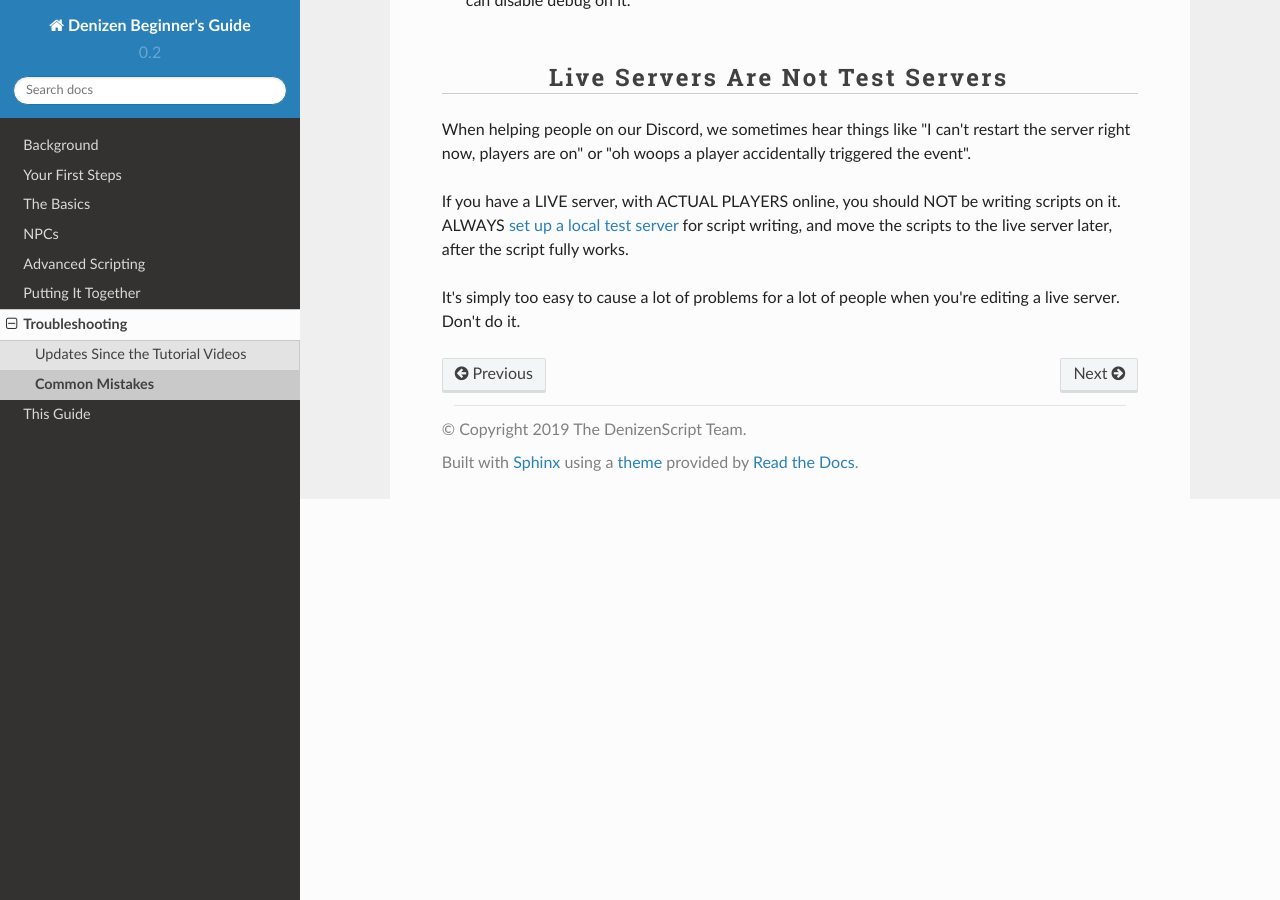
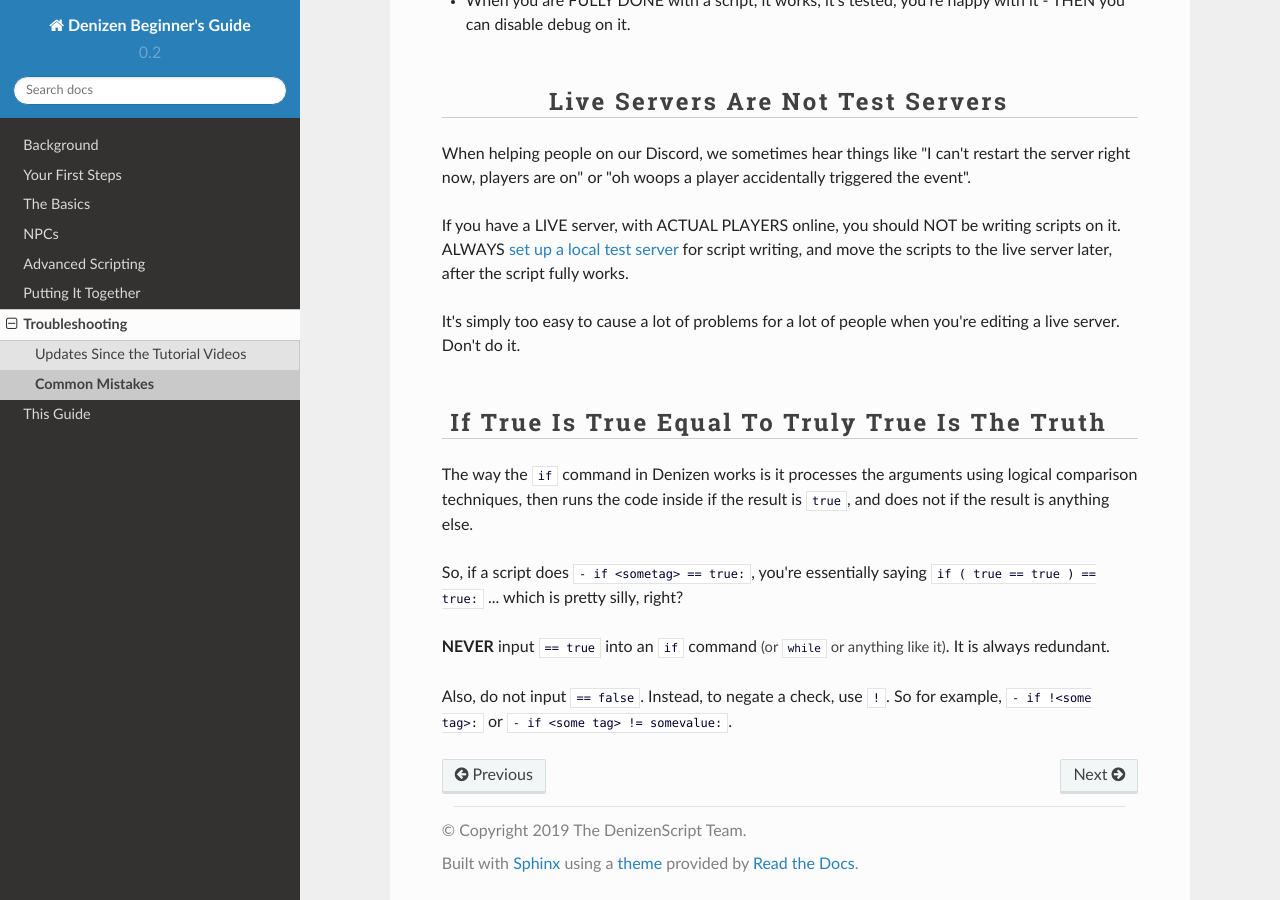
Before and after one commit to DenizenScript/Denizen-Beginners-Guide, a Sphinx documentation site: the page built from source/guides/troubleshooting/common-mistakes.md, in a window 1280 px wide and 900 px high, scrolled down 10225 px. Built offline with Sphinx 7.4.7 and the Read the Docs theme 2.0.0, drawn with Linux system fonts in a browser that asks for light colours; some of the changed text lies outside the part shown.

Commit message:
"== true" writeup

```diff
--- a/source/guides/troubleshooting/common-mistakes.md
+++ b/source/guides/troubleshooting/common-mistakes.md
@@ -264,3 +264,13 @@ When helping people on our Discord, we sometimes hear things like "I can't resta
 If you have a LIVE server, with ACTUAL PLAYERS online, you should NOT be writing scripts on it. ALWAYS [set up a local test server](/guides/first-steps/local-test-server) for script writing, and move the scripts to the live server later, after the script fully works.
 
 It's simply too easy to cause a lot of problems for a lot of people when you're editing a live server. Don't do it.
+
+### If True Is True Equal To Truly True Is The Truth
+
+The way the `if` command in Denizen works is it processes the arguments using logical comparison techniques, then runs the code inside if the result is `true`, and does not if the result is anything else.
+
+So, if a script does `- if <sometag> == true:`, you're essentially saying `if ( true == true ) == true:` ... which is pretty silly, right?
+
+**NEVER** input `== true` into an `if` command <span class="parens">(or `while` or anything like it)</span>. It is always redundant.
+
+Also, do not input `== false`. Instead, to negate a check, use `!`. So for example, `- if !<some tag>:` or `- if <some tag> != somevalue:`.
```
